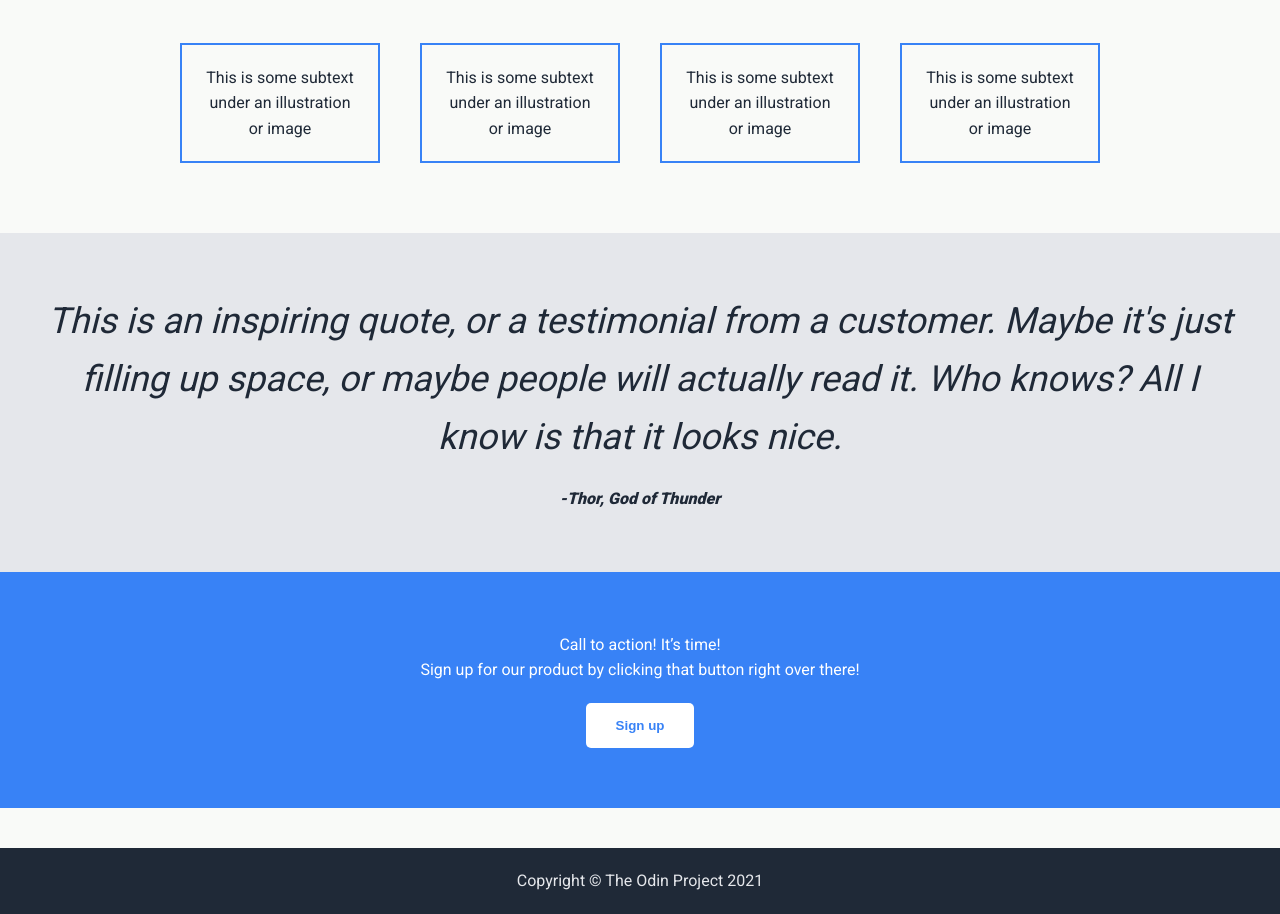
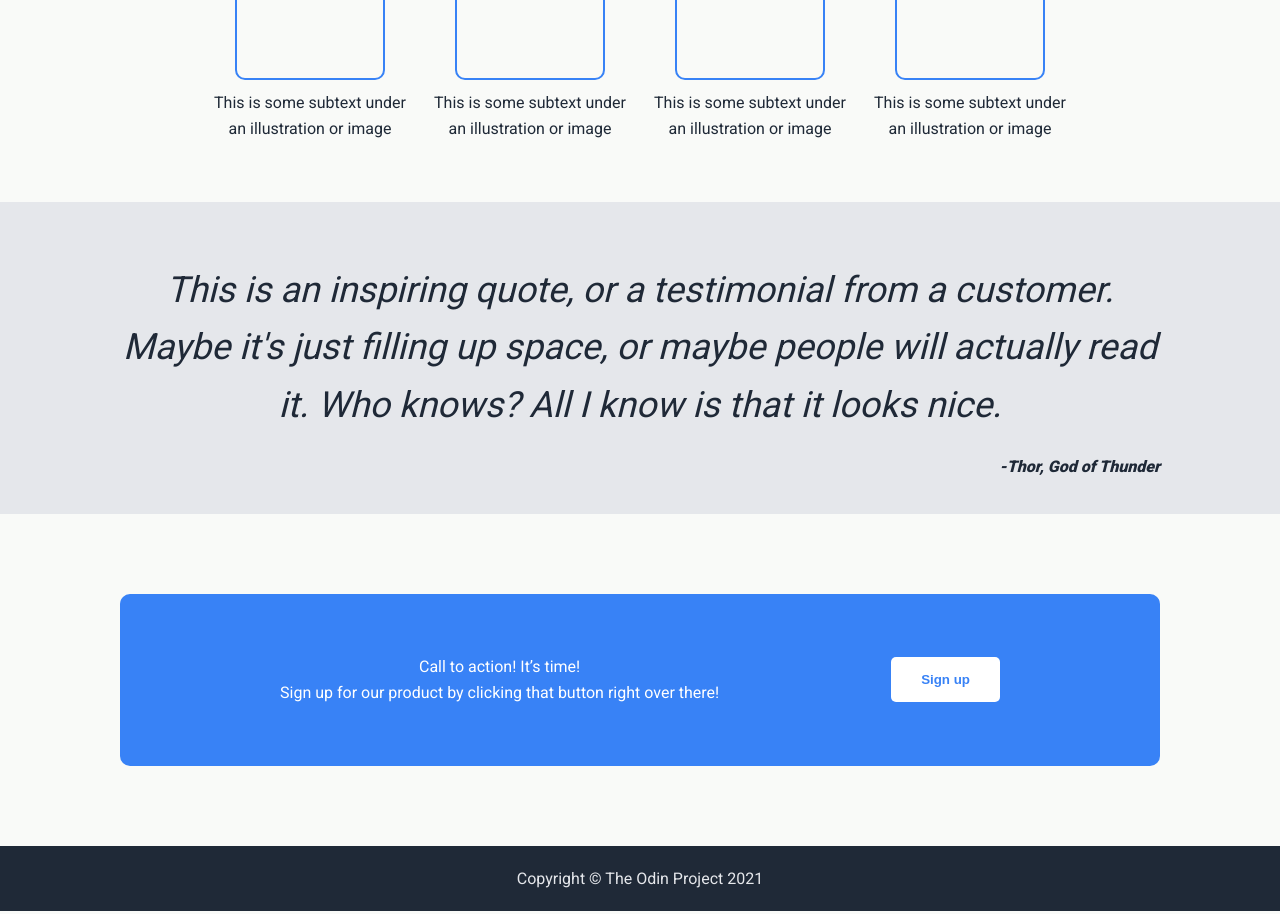
Before and after one commit to ignaciohabiague/css_project, a plain HTML site: page index.html in a window 1280 px wide. Shown: the part 671-1585 px from the top of the page. Drawn offline with Linux system fonts and the light colour scheme.

Commit message:
CSS finished

```diff
--- a/index.html
+++ b/index.html
@@ -8,7 +8,7 @@
   <link href="https://fonts.googleapis.com/css2?family=Roboto:wght@400;900&display=swap" rel="stylesheet">
 </head>
 <body>
-  <header class="header">
+  <div class="header">
     <div class="header-content">
       <div class="logo">Header Logo</div>
       <nav class="nav-links">
@@ -17,7 +17,7 @@
         <a href="#">Header Link Three</a>
       </nav>
     </div>
-  </header>
+  </div>
 
   <main class="main-content">
     <section class="hero">
@@ -27,17 +27,29 @@
         <button class="btn-primary">Sign up</button>
       </div>
       <div class="hero-image">
-        <img src="ProjectImage.jpg" alt="GenericLandscape" class="image-placeholder">
+        <img src="ProjectImage.jpg" alt="AI_Generater_Viking" class="image-placeholder">
       </div>
     </section>
 
     <section class="info-section">
       <h2>Some random information.</h2>
       <div class="info-boxes">
-        <div class="info-box">This is some subtext under an illustration or image</div>
-        <div class="info-box">This is some subtext under an illustration or image</div>
-        <div class="info-box">This is some subtext under an illustration or image</div>
-        <div class="info-box">This is some subtext under an illustration or image</div>
+        <div class="info-box">
+          <div class="box"></div>
+          <div class="info">This is some subtext under an illustration or image</div>
+        </div>
+        <div class="info-box">
+          <div class="box"></div>
+          <div class="info">This is some subtext under an illustration or image</div>
+        </div>
+        <div class="info-box">
+          <div class="box"></div>
+          <div class="info">This is some subtext under an illustration or image</div>
+        </div>
+        <div class="info-box">
+          <div class="box"></div>
+          <div class="info">This is some subtext under an illustration or image</div>
+        </div>
       </div>
     </section>
 
@@ -45,13 +57,15 @@
       <blockquote>
         This is an inspiring quote, or a testimonial from a customer. Maybe it's just filling up space, or maybe people will actually read it. Who knows? All I know is that it looks nice.
       </blockquote>
-      <cite>-Thor, God of Thunder</cite>
+      <div class="quote-section-text">-Thor, God of Thunder</div>
     </section>
 
     <section class="cta-section">
       <div class="cta-content">
         <p>Call to action! It’s time!</p>
         <p>Sign up for our product by clicking that button right over there!</p>
+      </div>
+      <div class="cta-button">
         <button class="btn-primary">Sign up</button>
       </div>
     </section>
--- a/styles.css
+++ b/styles.css
@@ -13,15 +13,14 @@ body {
 
 .header {
   background-color: #1F2937;
-  padding: 20px 40px;
 }
 
 .header-content {
   display: flex;
   justify-content: space-between;
   align-items: center;
-  max-width: 1200px;
-  margin: 0 auto;
+  padding: 20px 120px;
+
 }
 
 .logo {
@@ -42,7 +41,7 @@ body {
   display: flex;
   justify-content: space-between;
   align-items: center;
-  padding: 80px 40px;
+  padding: 60px 120px;
   background-color: #1F2937;
   color: #F9FAF8;
 }
@@ -57,6 +56,11 @@ body {
   color: #E5E7EB;
   margin-bottom: 30px;
   font-size: 18px;
+}
+
+.hero img{
+  height: 200px;
+  max-width: 100%;
 }
 
 .hero .btn-primary {
@@ -84,22 +88,32 @@ body {
 .info-boxes {
   display: flex;
   justify-content: center;
+  align-items: center;
   gap: 20px;
   flex-wrap: wrap;
 }
 
 .info-box {
-  border: 2px solid #3882F6;
-  padding: 20px;
+  display: flex;
+  flex-direction: column;
+  align-items: center;
   flex: 1;
   max-width: 200px;
   color: #1F2937;
-  margin: 10px;
   text-align: center;
 }
 
+.box{
+  border: 2px solid #3882F6;
+  height: 150px;
+  width: 150px;
+  border-radius: 10px;
+  padding: 20px;
+  margin: 10px;
+}
+
 .quote-section {
-  padding: 60px 40px;
+  padding: 60px 120px;
   background-color: #E5E7EB;
   text-align: center;
   font-style: italic;
@@ -113,23 +127,27 @@ body {
   margin-bottom: 20px;
 }
 
-.quote-section cite {
+.quote-section .quote-section-text {
   display: block;
-  margin-top: 10px;
   font-weight: bold;
+  float: right;
 }
 
 .cta-section {
+  border-radius: 10px;
+  display: flex;
+  justify-content: space-between;
+  align-items: center;
   background-color: #3882F6;
   color: #FFF;
-  padding: 60px 40px;
+  padding: 60px 160px;
   text-align: center;
+  margin: 80px 120px;
 }
 
 .cta-section .btn-primary {
   background-color: #FFF;
   color: #3882F6;
-  margin-top: 20px;
   padding: 15px 30px;
   font-weight: 900;
   border: none;
```
Also changed, not shown: 1 other file.
